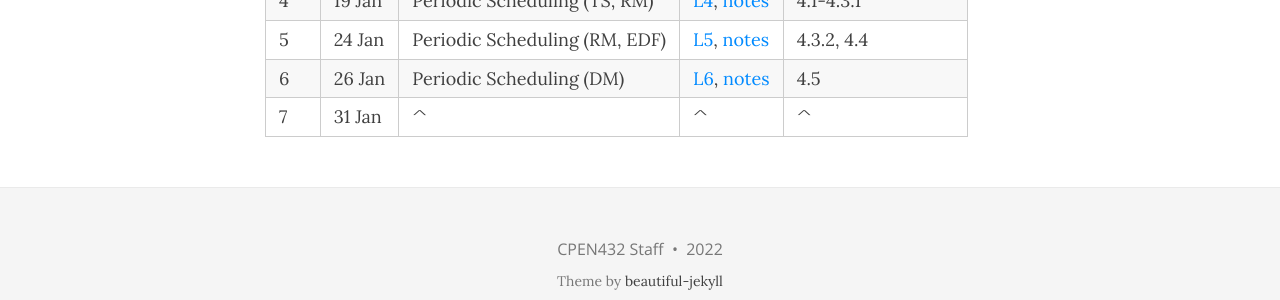
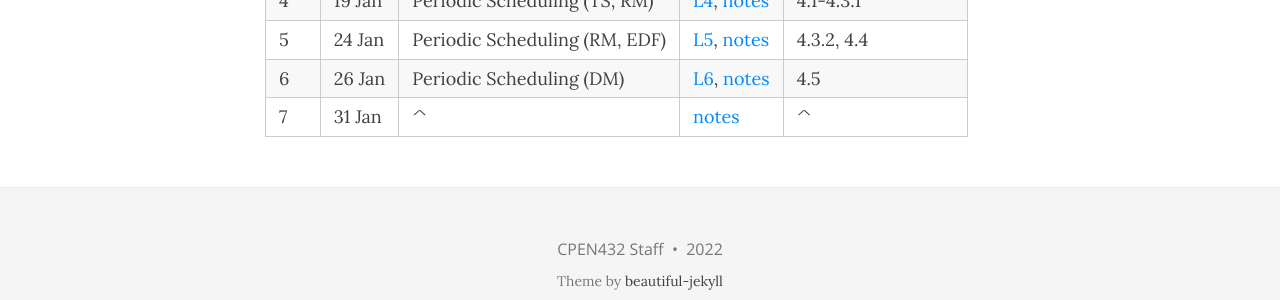
Before and after one commit to CPEN432/cpen432.github.io, a Jekyll site: the page built from lectures.md, in a window 1280 px wide. Shown: the part 434-734 px from the top of the page. Built offline with Jekyll 4.4.1, drawn with Linux system fonts in a browser that asks for light colours; nearby versions of some CDN libraries.

Commit message:
Lectures

```diff
--- a/lectures.md
+++ b/lectures.md
@@ -12,7 +12,7 @@ title: Lectures
 |  4  | 19 Jan | Periodic Scheduling (TS, RM) | [L4](http://cpen432.github.io/resources/gujarati-slides//4-periodic.pdf), [notes](http://cpen432.github.io/resources/gujarati-slides//4-notes.pdf) | 4.1-4.3.1 |
 |  5  | 24 Jan | Periodic Scheduling (RM, EDF) | [L5](http://cpen432.github.io/resources/gujarati-slides//5-periodic.pdf), [notes](http://cpen432.github.io/resources/gujarati-slides//5-notes.pdf) | 4.3.2, 4.4 |
 |  6  | 26 Jan | Periodic Scheduling (DM) | [L6](http://cpen432.github.io/resources/gujarati-slides//6-periodic.pdf), [notes](http://cpen432.github.io/resources/gujarati-slides//6-notes.pdf) | 4.5 |
-|  7  | 31 Jan | ^ | ^ | ^ |
+|  7  | 31 Jan | ^ | [notes](http://cpen432.github.io/resources/gujarati-slides//7-notes.pdf) | ^ |
 
 <!-- | **No.** | **Date** | **Topics** | **Readings** | -->
 <!-- |:---:|:-------|:---:|:----:| -->
```
